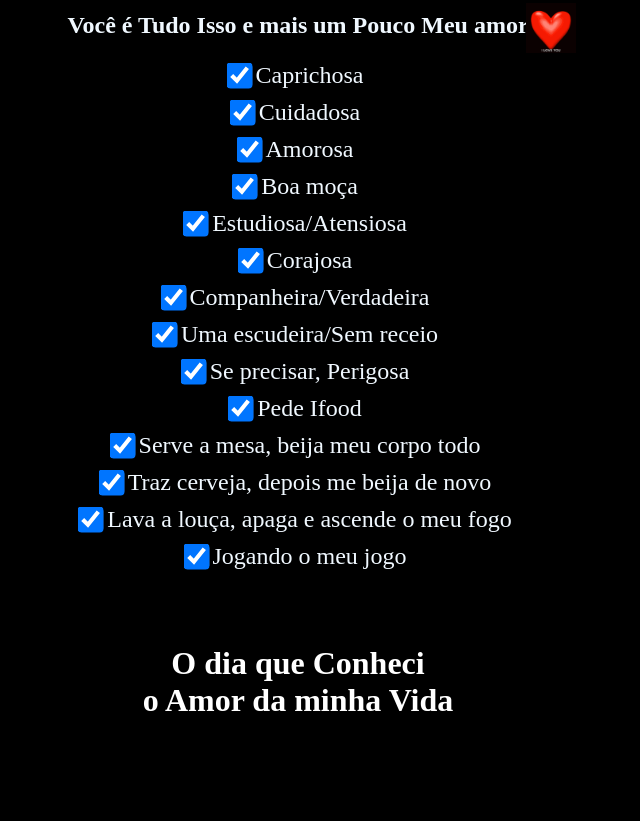
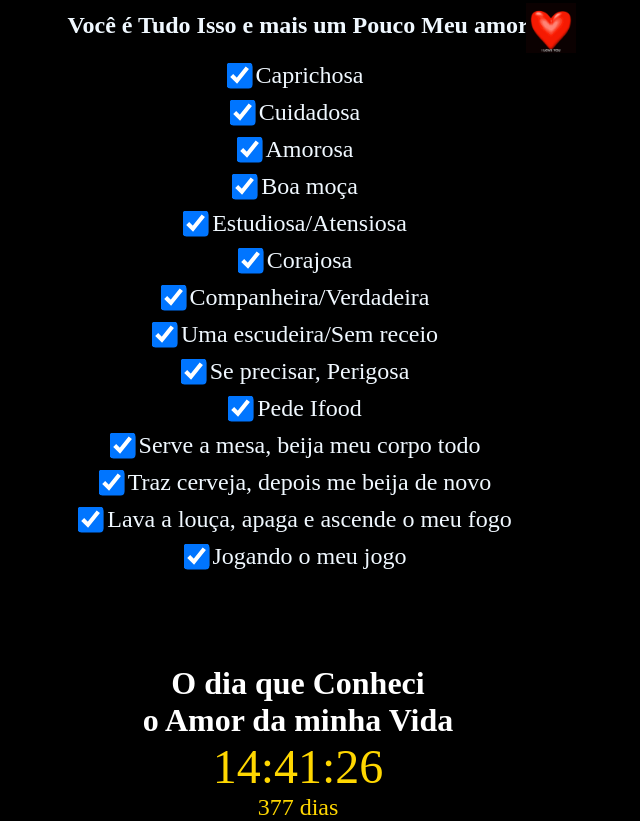
Before and after one commit to yuripiinheiroo/projeto-pessoal, a plain HTML site: page index.html in a window 1280 px wide. Shown: the part 703-1524 px from the top of the page, without its empty margins (342-982 px from the left). Before the commit the page ends 1458 px from the top, so only its background shows below. Drawn offline with Linux system fonts and the light colour scheme.

Commit message:
Update style.css
Estilização do relogio

```diff
--- a/style.css
+++ b/style.css
@@ -69,6 +69,19 @@ label {
     margin-top: -90px;
 }
 
+/* Esrilização do relogio */
+.container {
+    text-align: center;
+    padding-top: 20px;
+}
+.clock {
+    color: gold;
+    font-size: 48px;
+}
+.countdown {
+    color: gold;
+    font-size: 24px;
+}
 
 /* Media Query para telas menores */
 @media only screen and (max-width: 768px) {
```
